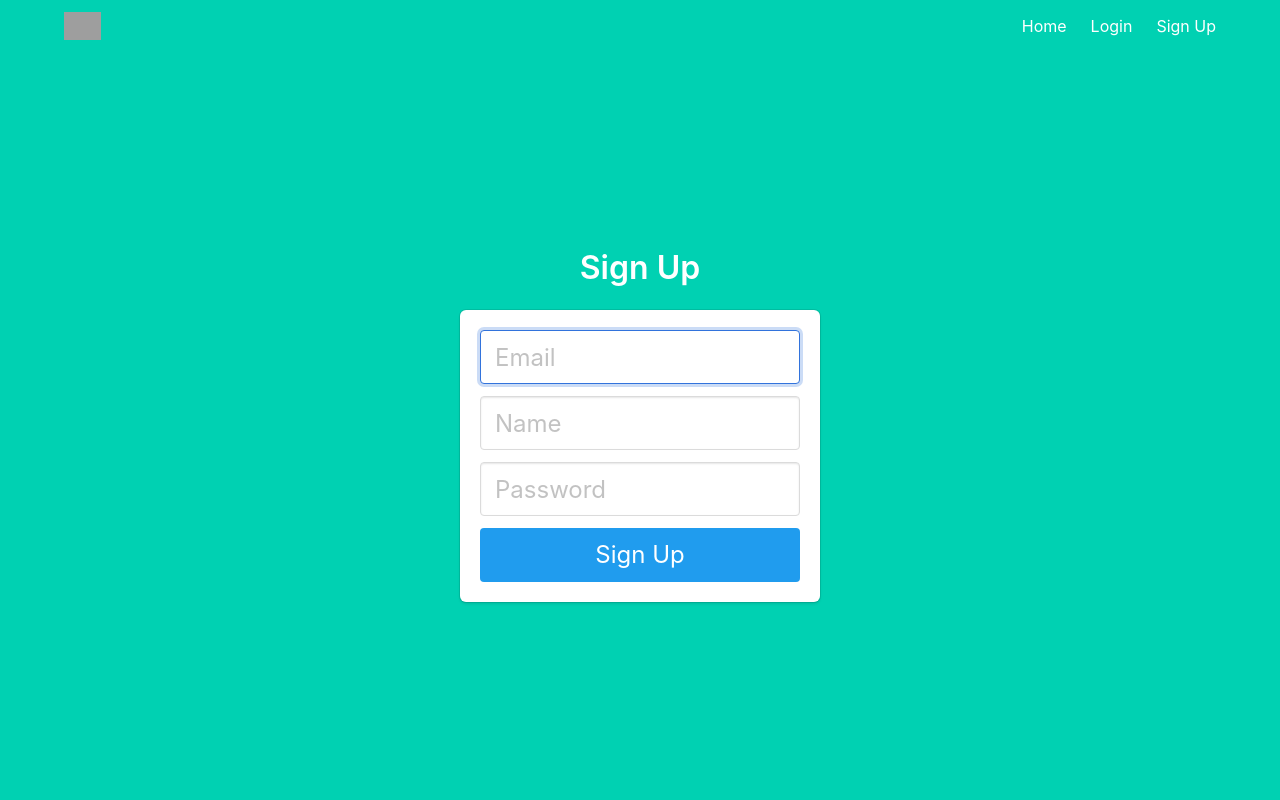
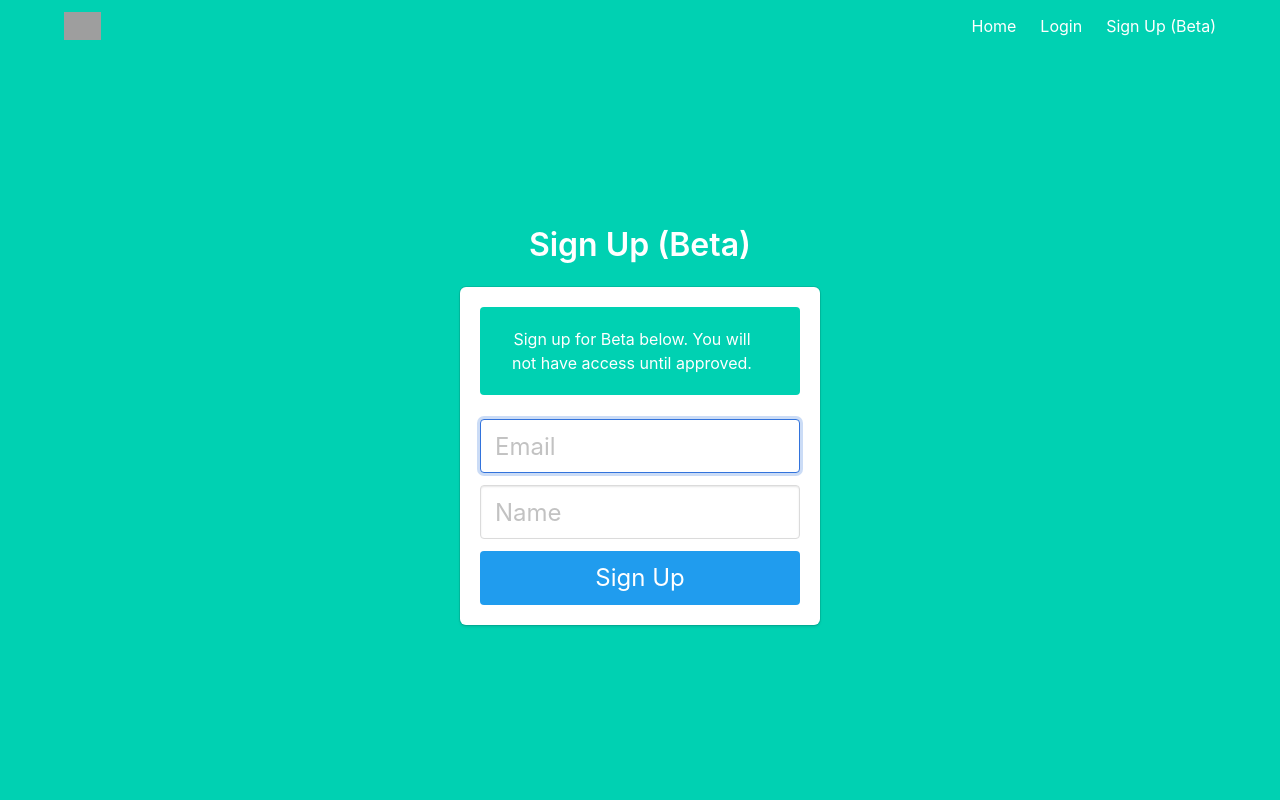
Before and after one commit to johnhou13579/Flask-Web-Trading-Bot, a Flask app: page /signup in a window 1280 px wide. Run offline with Flask 2, Linux system fonts and the light colour scheme; grey boxes are pictures that could not be loaded.

Commit message:
Removed Sign up feauture and added Beta feature

```diff
--- a/project/auth.py
+++ b/project/auth.py
@@ -35,9 +35,10 @@ def login_post():
 
 @auth.route('/signup', methods=['POST'])
 def signup_post():
+
     email = request.form.get('email')
     name = request.form.get('name')
-    password = request.form.get('password')
+    #password = request.form.get('password')
 
     user = User.query.filter_by(email = email).first()
 
@@ -45,7 +46,7 @@ def signup_post():
         flash("Email address already exists")
         return redirect(url_for('auth.signup'))
 
-    new_user = User(email=email, name=name, password = generate_password_hash(password, method='sha256'))
+    new_user = User(email=email, name=name)
 
     db.session.add(new_user)
     db.session.commit()
--- a/project/templates/base.html
+++ b/project/templates/base.html
@@ -36,7 +36,7 @@
                                 Login
                             </a>
                             <a href="{{ url_for('auth.signup') }}" class="navbar-item">
-                                Sign Up
+                                Sign Up (Beta)
                             </a>
                             {% endif %}
                             {% if current_user.is_authenticated %}
--- a/project/templates/signup.html
+++ b/project/templates/signup.html
@@ -3,7 +3,7 @@
 {% block content %}
 
 <div class="column is-4 is-offset-4">
-    <h3 class="title">Sign Up</h3>
+    <h3 class="title">Sign Up (Beta)</h3>
     <div class="box">
 
         {% with messages = get_flashed_messages() %}
@@ -13,6 +13,10 @@
             </div>
         {% endif %}
         {% endwith %}
+
+        <div class="notification is-primary">
+            Sign up for Beta below. You will not have access until approved.
+        </div>
 
         <form method="POST" action="/signup">
             <div class="field">
@@ -27,12 +31,6 @@
                 </div>
             </div>
 
-            <div class="field">
-                <div class="control">
-                    <input class="input is-large" type="password" name="password" placeholder="Password">
-                </div>
-            </div>
-
             <button class="button is-block is-info is-large is-fullwidth">Sign Up</button>
         </form>
     </div>
```
Also changed, not shown: project/db.sqlite.
